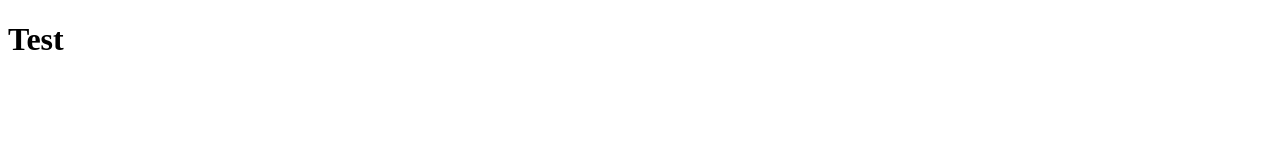
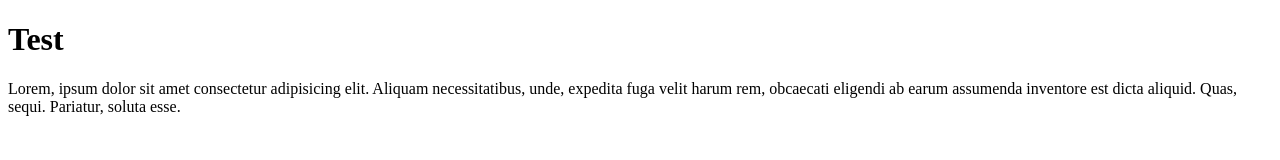
Before and after one commit to anandaa033/anandaa033, a plain HTML site: page index.html in a window 1280 px wide. Drawn offline with Linux system fonts and the light colour scheme.

Commit message:
update para

```diff
--- a/index.html
+++ b/index.html
@@ -8,5 +8,6 @@
 </head>
 <body>
     <h1>Test</h1>
+    <p>Lorem, ipsum dolor sit amet consectetur adipisicing elit. Aliquam necessitatibus, unde, expedita fuga velit harum rem, obcaecati eligendi ab earum assumenda inventore est dicta aliquid. Quas, sequi. Pariatur, soluta esse.</p>
 </body>
 </html>
```
